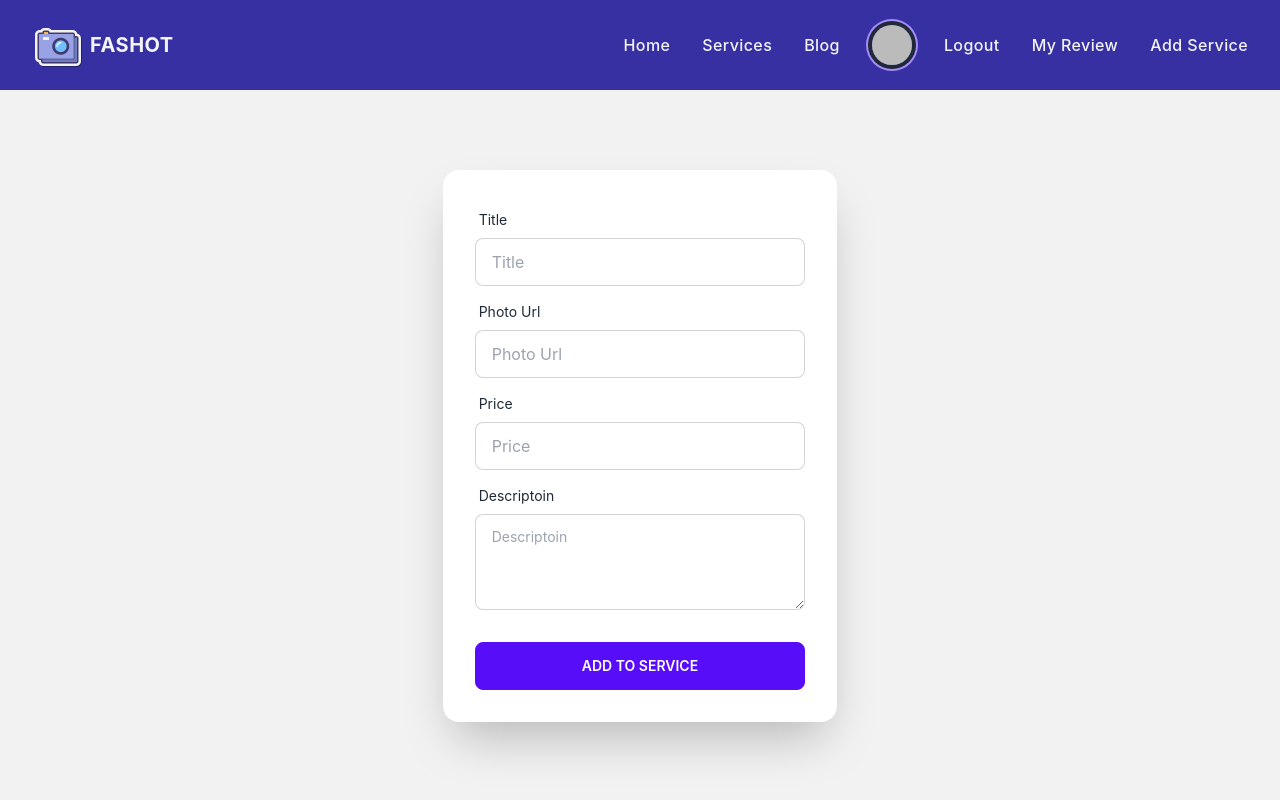
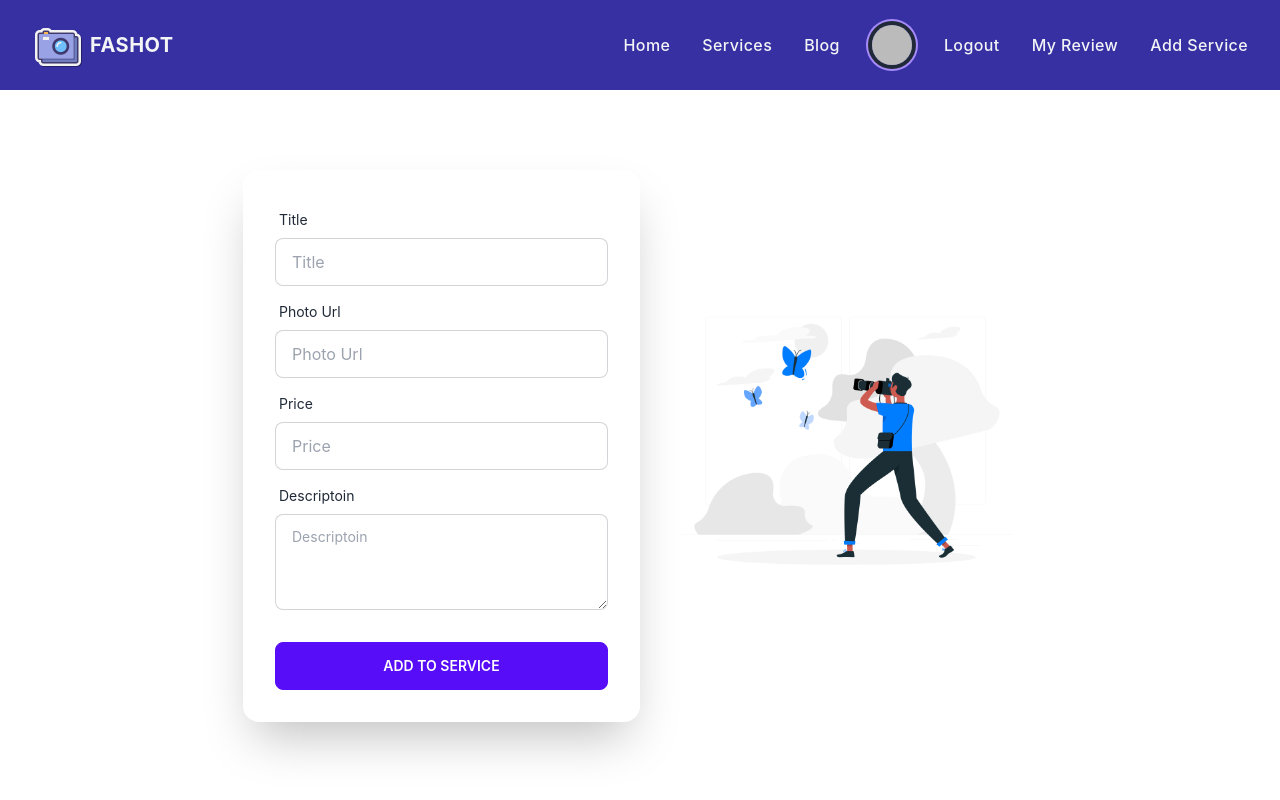
Before and after one commit to imhasnat/FASHOT, a React (Create React App) app: page /addservice in a window 1280 px wide. Shown: the top 800 px of the page. Built offline with nearby package versions, Linux system fonts and the light colour scheme; no server answers; sample sign-in values are in the browser's storage.

Commit message:
add service page complete & login fetch jwt token added

```diff
--- a/src/Pages/Login/Login/Login.js
+++ b/src/Pages/Login/Login/Login.js
@@ -13,6 +13,7 @@ const Login = () => {
     const navigate = useNavigate();
     const from = location?.state?.from?.pathname || '/';
     useTitle('Login');
+
     const handleLogin = event => {
         event.preventDefault();
         const form = event.target;
@@ -23,10 +24,26 @@ const Login = () => {
         logIn(email, password)
             .then(result => {
                 const user = result.user;
+                const currentUser = {
+                    email: user.email
+                }
                 setError('');
                 form.reset();
                 setUser(user);
-                navigate(from, { replace: true });
+                fetch('http://localhost:5000/jwt', {
+                    method: 'POST',
+                    headers: {
+                        'content-type': 'application/json'
+                    },
+                    body: JSON.stringify(currentUser)
+                })
+                    .then(res => res.json())
+                    .then(data => {
+                        console.log(data);
+                        localStorage.setItem('token', data.token);
+                        navigate(from, { replace: true });
+                    })
+                    .catch(err => console.log(err.message))
             })
             .catch(error => {
                 setError(error.message);
@@ -63,7 +80,7 @@ const Login = () => {
                     <img src={login} alt="" className="object-contain h-72 sm:h-80 lg:h-96 xl:h-112 2xl:h-128" />
                 </div>
                 <div className='flex justify-center items-center'>
-                    <div className='flex flex-col max-w-md p-6 rounded-md sm:p-10 border border-indigo-800 shadow-lg text-gray-900'>
+                    <div className='flex flex-col max-w-md p-6 rounded-md sm:p-10 border border-indigo-800 shadow-2xl text-gray-900'>
                         <div className='mb-2 text-center'>
                             <h1 className='my-3 text-4xl font-bold'>Sign in</h1>
                             <p className='text-sm text-gray-400'>
--- a/src/Pages/Login/Register/Register.js
+++ b/src/Pages/Login/Register/Register.js
@@ -67,7 +67,7 @@ const Register = () => {
                     <img src={regi} alt="" className="object-contain h-72 sm:h-80 lg:h-96 xl:h-112 2xl:h-128" />
                 </div>
                 <div className='flex justify-center items-center'>
-                    <div className='flex flex-col max-w-md p-6 rounded-md border border-indigo-800 shadow-lg  text-gray-900'>
+                    <div className='flex flex-col max-w-md p-6 rounded-md border border-indigo-800 shadow-2xl  text-gray-900'>
                         <div className='mb-8 text-center'>
                             <h1 className='my-3 text-4xl font-bold'>Register</h1>
                             <p className='text-sm text-gray-400'>Create a new account</p>
--- a/src/Pages/Service/AddService.js
+++ b/src/Pages/Service/AddService.js
@@ -3,7 +3,7 @@ import { useNavigate } from 'react-router-dom';
 import { toast } from 'react-toastify';
 import 'react-toastify/dist/ReactToastify.css';
 import useTitle from '../../Hook/useTitle';
-
+import service from '../../assests/service.jpg';
 const AddService = () => {
     const navigate = useNavigate()
     useTitle('Add Services');
@@ -46,9 +46,14 @@ const AddService = () => {
     }
 
     return (
-        <div className="hero bg-base-200 py-16">
-            <div className="hero-content flex-col w-4/12">
-                <div className="card flex-shrink-0 w-full shadow-2xl bg-base-100">
+        <div className="hero py-16">
+            <div className="hero-content flex-col md:flex-row-reverse">
+                <div className="text-center lg:text-left">
+                    <div className="flex items-center justify-center p-6 mt-8 lg:mt-0 h-72 sm:h-80 lg:h-96 xl:h-112 2xl:h-128">
+                        <img src={service} alt="" className="object-contain h-72 sm:h-80 lg:h-96 xl:h-112 2xl:h-128" />
+                    </div>
+                </div>
+                <div className="card flex-shrink-0 w-full md:w-6/12 shadow-2xl bg-base-100">
                     <form onSubmit={handleSubmit} className="card-body">
                         <div className="form-control">
                             <label className="label">
```
